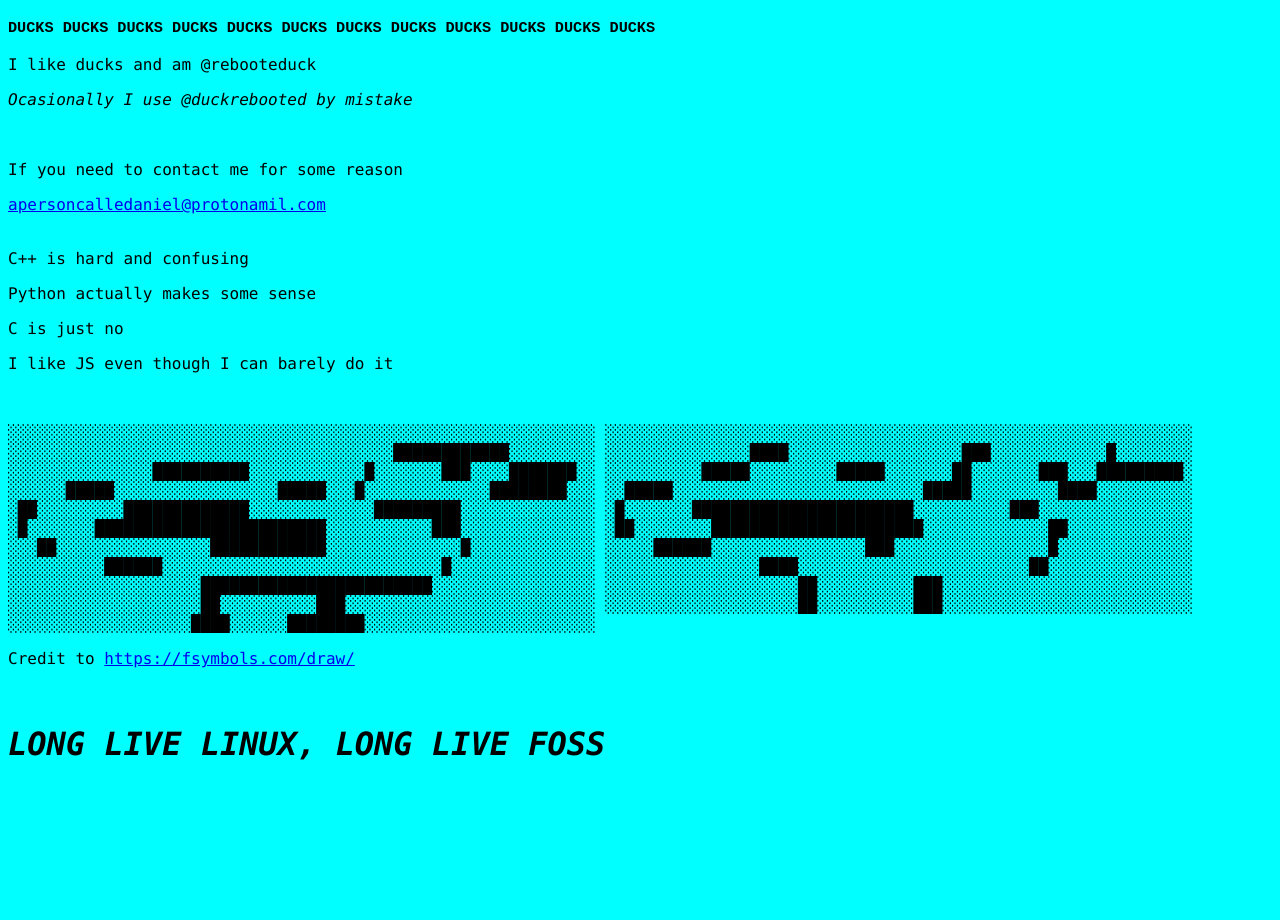
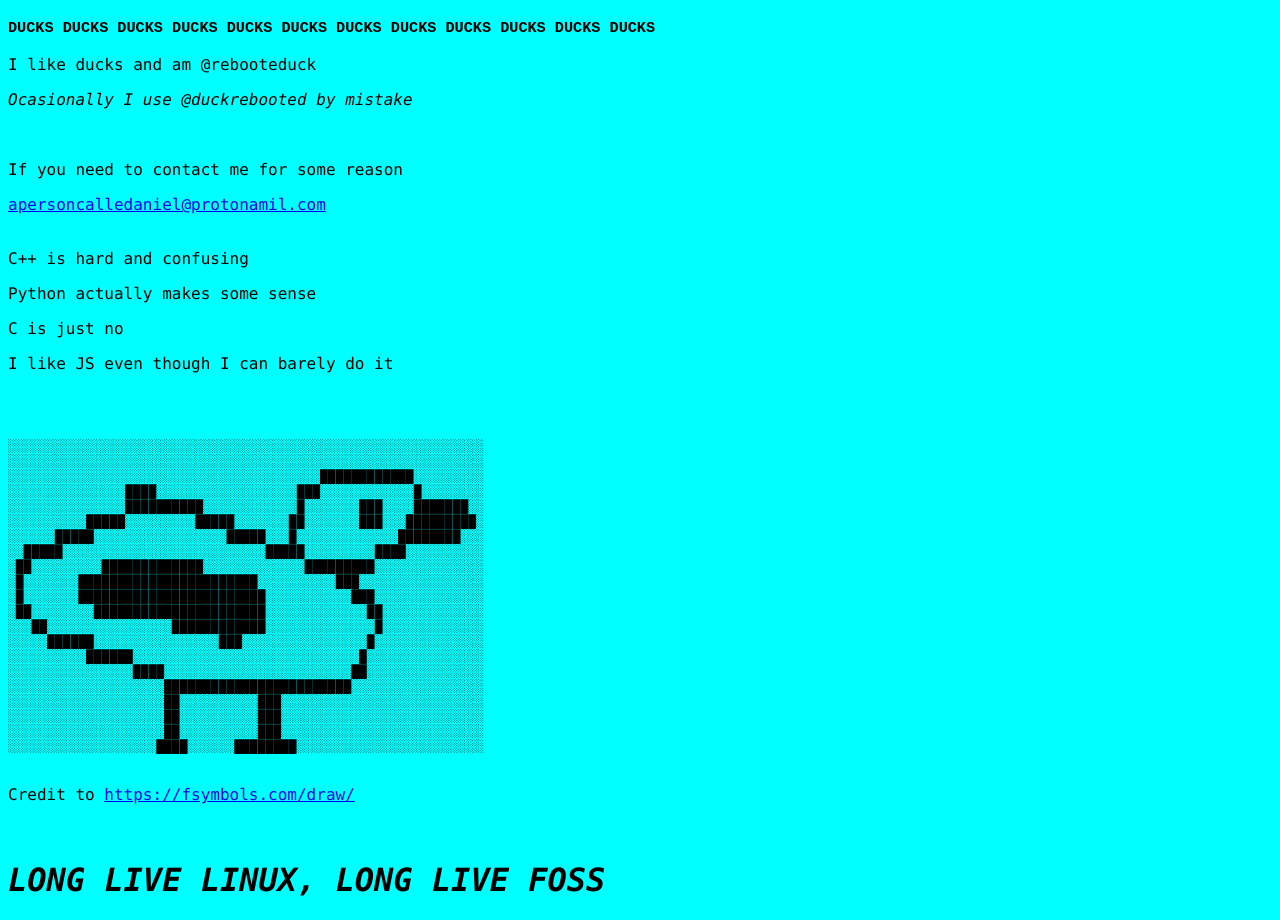
Before and after one commit to RebootedDuck/WebsiteRoot, a plain HTML site: page index.html in a window 1280 px wide. Before the commit the page ends 800 px from the top, so only its background shows below. Drawn offline with Linux system fonts and the light colour scheme.

Commit message:
Add favicon and fix ASCII formatting

```diff
--- a/index.html
+++ b/index.html
@@ -2,6 +2,7 @@
 <html>
   <head>
     <title>RebooteDuck</title>
+    <link rel="icon" type="image/x-icon" href="favicon.ico" />
     <link rel="stylesheet" href="index.css" />
   </head>
   <body>
@@ -24,7 +25,8 @@ DUCKS DUCKS DUCKS DUCKS DUCKS DUCKS DUCKS DUCKS DUCKS DUCKS DUCKS DUCKS</pre
     <p>C is just no</p>
     <p>I like JS even though I can barely do it</p>
     <br />
-    <p>
+    <p><pre>
+
 ░░░░░░░░░░░░░░░░░░░░░░░░░░░░░░░░░░░░░░░░░░░░░░░░░░░░░░░░░░░░░
 ░░░░░░░░░░░░░░░░░░░░░░░░░░░░░░░░░░░░░░░░░░░░░░░░░░░░░░░░░░░░░
 ░░░░░░░░░░░░░░░░░░░░░░░░░░░░░░░░░░░░░░░░████████████░░░░░░░░░
@@ -46,7 +48,7 @@ DUCKS DUCKS DUCKS DUCKS DUCKS DUCKS DUCKS DUCKS DUCKS DUCKS DUCKS DUCKS</pre
 ░░░░░░░░░░░░░░░░░░░░██░░░░░░░░░░███░░░░░░░░░░░░░░░░░░░░░░░░░░
 ░░░░░░░░░░░░░░░░░░░░██░░░░░░░░░░███░░░░░░░░░░░░░░░░░░░░░░░░░░
 ░░░░░░░░░░░░░░░░░░░████░░░░░░████████░░░░░░░░░░░░░░░░░░░░░░░░
-    </p>
+    </pre></p>
     <p>
       Credit to
       <a href="https://fsymbols.com/draw/">https://fsymbols.com/draw/</a>
```
Lines whose indentation alone changed are shown as unchanged.
